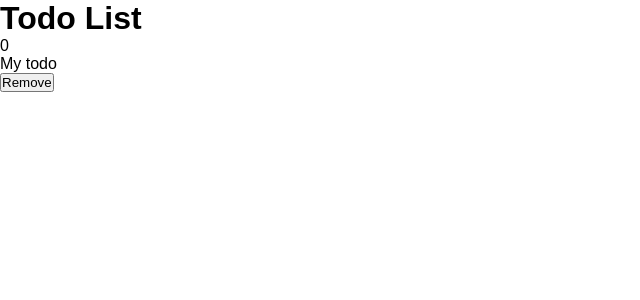
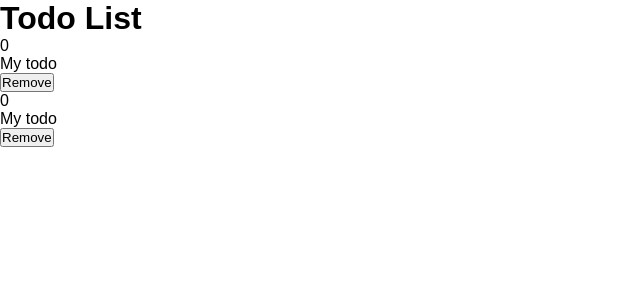
Before and after one commit to Methujan/toDo-Angular-app, an Angular app: page / in a window 1280 px wide. Shown: the top 300 px of the page, without its empty margins (0-640 px from the left). Built offline with nearby package versions, Linux system fonts and the light colour scheme.

Commit message:
add ngFor to loop

```diff
--- a/src/app/components/todos/todos.component.html
+++ b/src/app/components/todos/todos.component.html
@@ -1,6 +1,5 @@
 <div class="todos">
-
-    <div class="todo">
+    <div class="todo" *ngFor="let todo of todos; let i = index;">
         <div class="id">0</div>
         <div class="content">My todo</div>
         <button class="delete">Remove</button>
--- a/src/app/components/todos/todos.component.ts
+++ b/src/app/components/todos/todos.component.ts
@@ -13,6 +13,16 @@ export class TodosComponent implements OnInit {
   constructor() { }
 
   ngOnInit(): void {
+    this.todos = [
+      {
+        content: 'First todo',
+        completed: false
+      },
+      {
+        content: 'Second todo',
+        completed: true
+      }
+    ]
   }
 
 }
```
